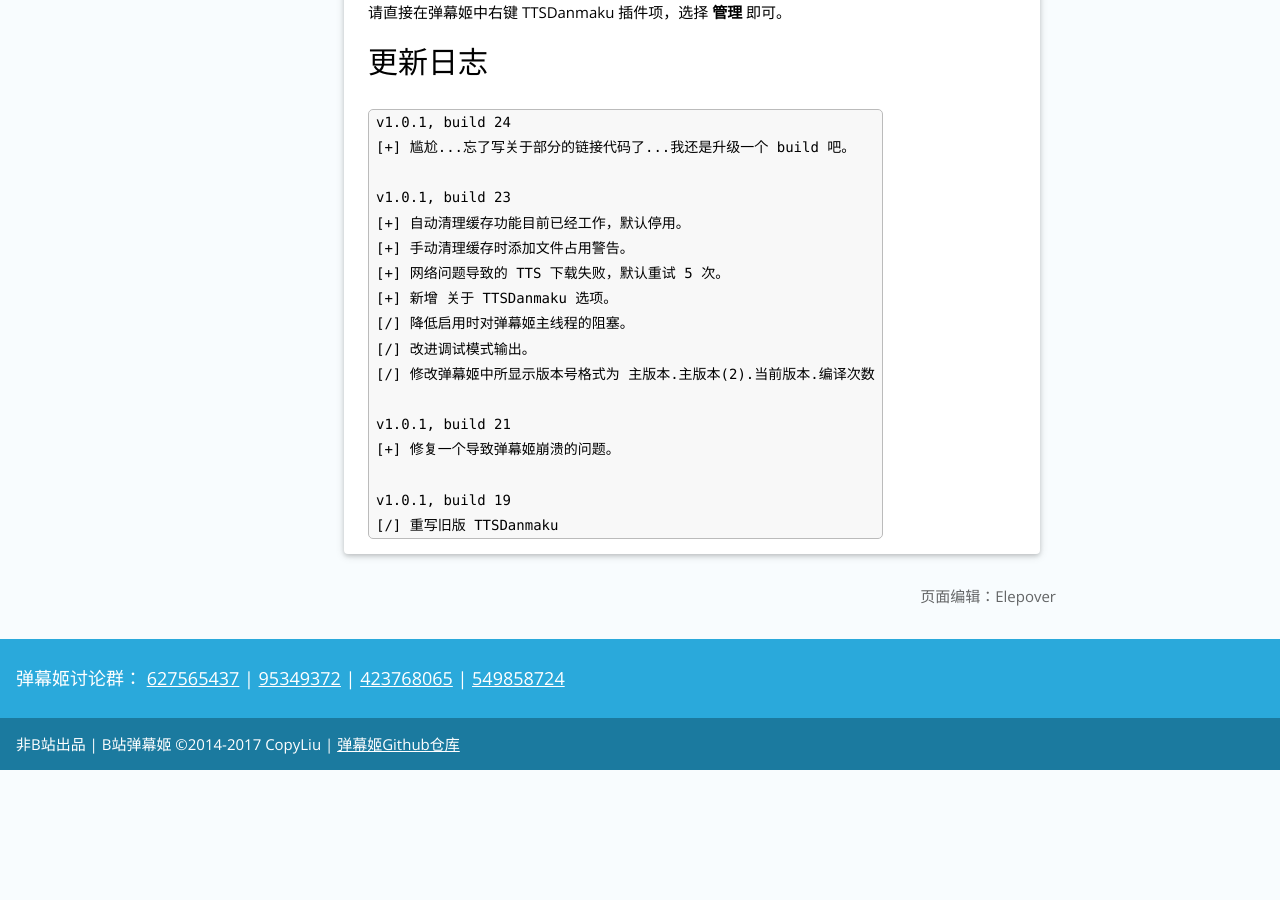
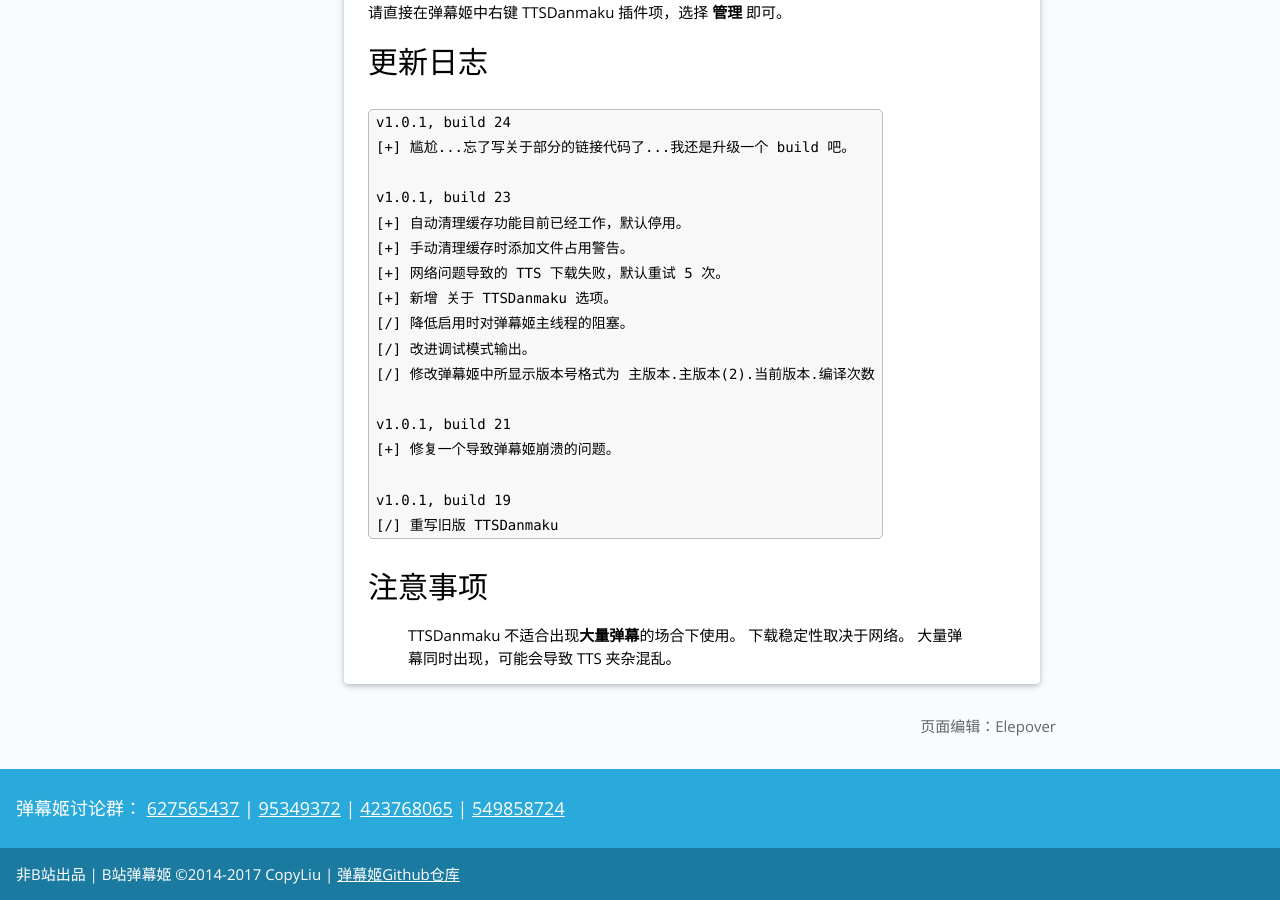
Before and after one commit to Bililive/www.danmuji.org, a Jekyll site: the page built from _plugin/TTSDanmaku.md, in a window 1280 px wide and 900 px high, scrolled down 724 px. Built offline with Jekyll 4.4.1, drawn with Linux system fonts in a browser that asks for light colours; nearby versions of some CDN libraries; some web fonts are replaced; comment, search, counter and statistics services are not loaded; before the commit the page ends 1494 px from its top, so only the background shows below that.

Commit message:
Add: 注意事项

````diff
--- a/_plugin/TTSDanmaku.md
+++ b/_plugin/TTSDanmaku.md
@@ -59,3 +59,10 @@
 v1.0.1, build 19
 [/] 重写旧版 TTSDanmaku
 ```
+
+注意事项
+----
+
+> TTSDanmaku 不适合出现**大量弹幕**的场合下使用。
+> 下载稳定性取决于网络。
+> 大量弹幕同时出现，可能会导致 TTS 夹杂混乱。
````
